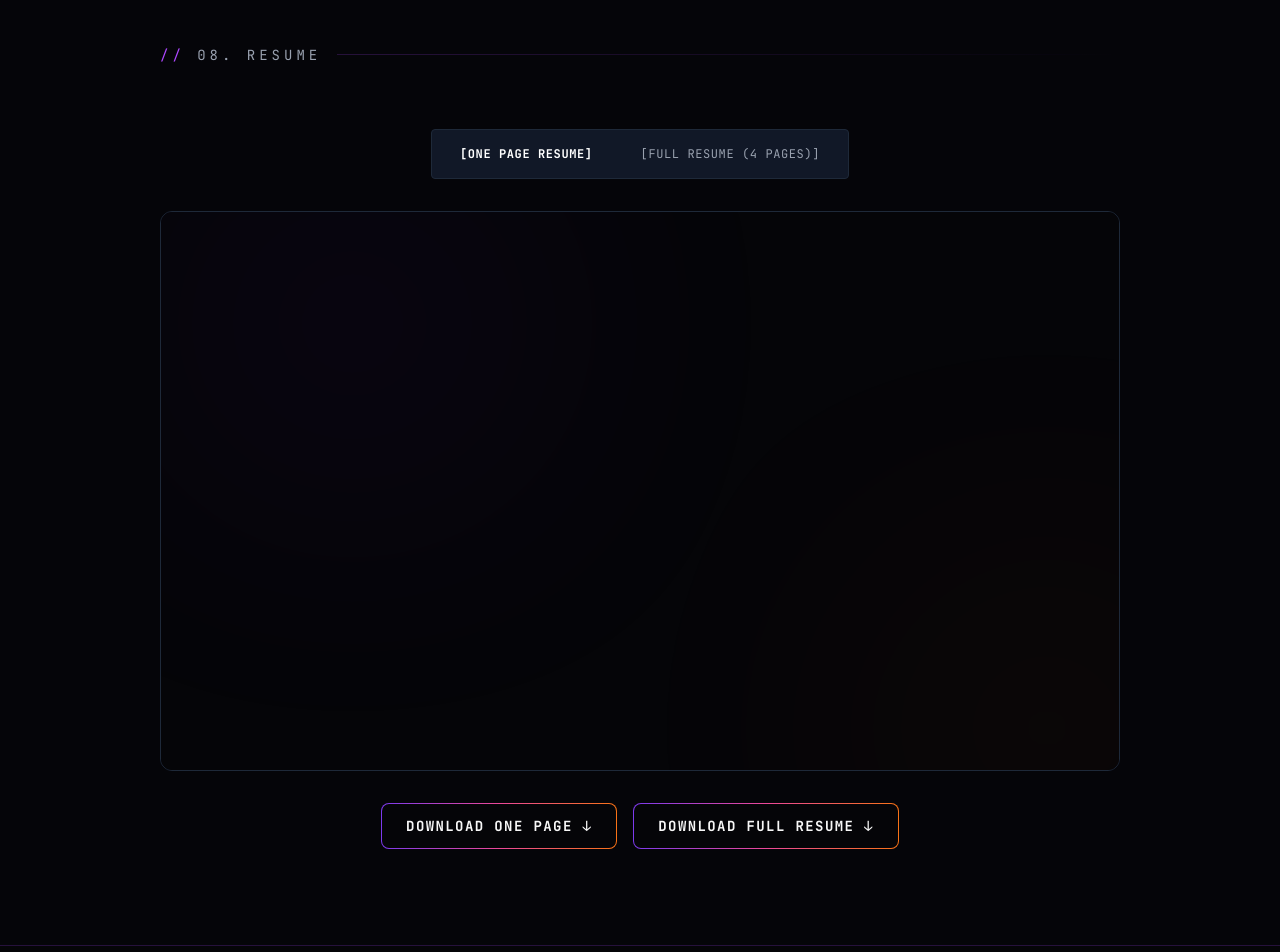
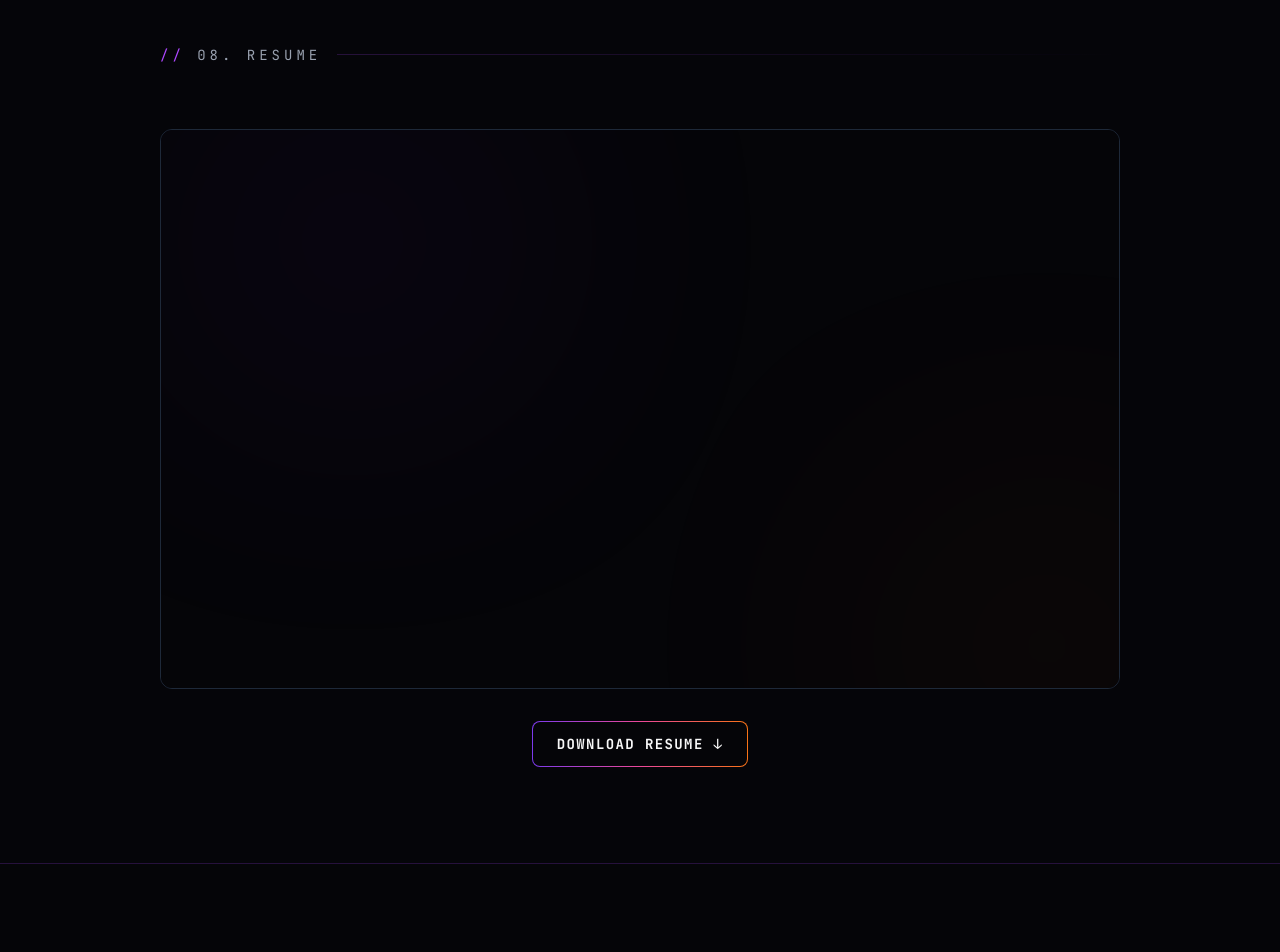
Before and after one commit to NAVEEN-KUMAR-C-1420/Portfolio, a Next.js app: page / in a window 1280 px wide. Shown: the part 7300-8252 px from the top of the page. Built offline with nearby package versions, Linux system fonts and the light colour scheme.

Commit message:
fix: update ResumeViewer to use NaveenKumarC.pdf

```diff
--- a/src/components/sections/ResumeViewer.tsx
+++ b/src/components/sections/ResumeViewer.tsx
@@ -4,8 +4,6 @@ import { useState } from "react";
 import { motion } from "framer-motion";
 
 export default function ResumeViewer() {
-  const [activeTab, setActiveTab] = useState<"one-page" | "full">("one-page");
-
   return (
     <section id="resume" className="py-24 relative z-10 w-full bg-[#05050a]/80 border-y border-purple-500/20">
       <div className="max-w-5xl mx-auto px-6 lg:px-8 relative">
@@ -21,31 +19,15 @@ export default function ResumeViewer() {
 
         <div className="flex flex-col items-center">
 
-          <div className="flex flex-wrap justify-center p-1 bg-[#111827] rounded mb-8 border border-gray-800">
-            <button
-              onClick={() => setActiveTab("one-page")}
-              className={`px-6 py-3 font-mono text-xs tracking-wider transition-colors rounded ${activeTab === "one-page" ? "bg-[var(--grad)] text-white font-bold" : "text-gray-400 hover:text-white"}`}
-            >
-              [ONE PAGE RESUME]
-            </button>
-            <button
-              onClick={() => setActiveTab("full")}
-              className={`px-6 py-3 font-mono text-xs tracking-wider transition-colors rounded ${activeTab === "full" ? "bg-[var(--grad)] text-white font-bold" : "text-gray-400 hover:text-white"}`}
-            >
-              [FULL RESUME (4 PAGES)]
-            </button>
-          </div>
-
           <motion.div
-            key={activeTab}
             initial={{ opacity: 0, y: 10 }}
-            animate={{ opacity: 1, y: 0 }}
+            whileInView={{ opacity: 1, y: 0 }}
+            viewport={{ once: true }}
             transition={{ duration: 0.4 }}
             className="w-full h-[70vh] min-h-[500px] max-h-[800px] bg-[#0a0a14] rounded-xl border border-gray-800 overflow-hidden relative"
           >
-            {/* Provide dummy text or skeleton for missing PDF as placeholder in UI */}
             <iframe
-              src={activeTab === "one-page" ? "/resume-1page.pdf" : "/resume-full.pdf"}
+              src="/NaveenKumarC.pdf"
               className="w-full h-full border-none"
               title="Resume Viewer"
             />
@@ -53,18 +35,11 @@ export default function ResumeViewer() {
 
           <div className="flex flex-wrap gap-4 mt-8 w-full justify-center">
             <a
-              href="/resume-1page.pdf"
+              href="/NaveenKumarC.pdf"
               download
               className="interactive border-gradient px-6 py-3 font-mono text-sm tracking-widest font-bold hover:scale-105 transition-transform flex items-center gap-2"
             >
-              DOWNLOAD ONE PAGE ↓
-            </a>
-            <a
-              href="/resume-full.pdf"
-              download
-              className="interactive border-gradient px-6 py-3 font-mono text-sm tracking-widest font-bold hover:scale-105 transition-transform flex items-center gap-2"
-            >
-              DOWNLOAD FULL RESUME ↓
+              DOWNLOAD RESUME ↓
             </a>
           </div>
 
```
Also changed, not shown: 2 other files (tests, documents, lock files or other folders).
